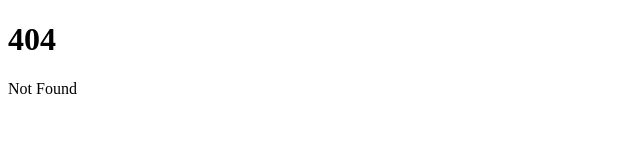
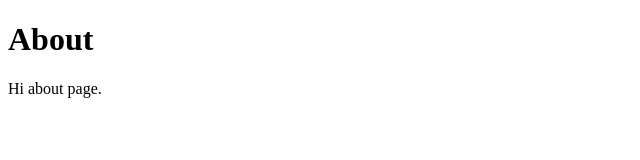
Before and after one commit to lukasbelka/lukasbelka-d, a SvelteKit app: page /about in a window 1280 px wide. Before the commit this address had no page. Shown: the top 160 px of the page, without its empty margins (0-640 px from the left). Built offline with nearby package versions, Linux system fonts and the light colour scheme.

Commit message:
about adjusted

```diff
--- /dev/null
+++ b/src/routes/about/+page.svelte
@@ -0,0 +1,2 @@
+<h1>About</h1>
+<p>Hi about page.</p>
--- /dev/null
+++ b/src/styles/global.css
@@ -0,0 +1,12 @@
+@import url('https://fonts.googleapis.com/css2?family=Lato:wght@300;400&display=swap');
+
+body {
+    background: #fdfdfd;
+    margin: 0;
+}
+
+h1, h2, h3, h4, a, p, li {
+    color: #262626;
+    font-family: Georgia, 'Times New Roman', Times, serif;
+    font-weight: normal;
+}
```
Also changed, not shown: src/routes/about.svelte (deleted, +0 -14 lines).
